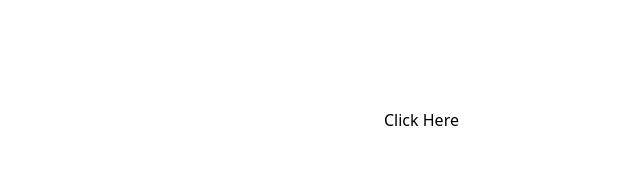
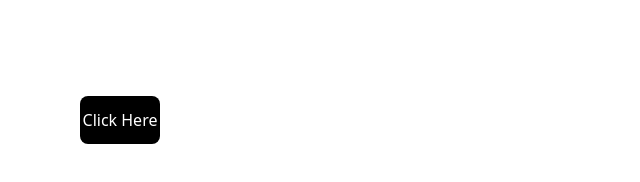
Before and after one commit to dusndjnks/themechanger, a plain HTML site: page index.html in a window 1280 px wide. Shown: the whole page, without its empty margins (0-640 px from the left). Drawn offline with nearby package versions, Linux system fonts and the light colour scheme.

Commit message:
modified

```diff
--- a/index.html
+++ b/index.html
@@ -7,8 +7,8 @@
     <script src="https://cdn.tailwindcss.com"></script>
 </head>
 <body>
-        <div class="px-96 py-24">
-            <button class=" py-3 rounded-sm " id="btn">Click Here</button>
+        <div class="pl-20 py-24">
+            <button class=" py-3 rounded-lg w-20 bg-black text-white" id="btn">Click Here</button>
         </div>
         <script src="./script.js"></script>
 </body>
```
